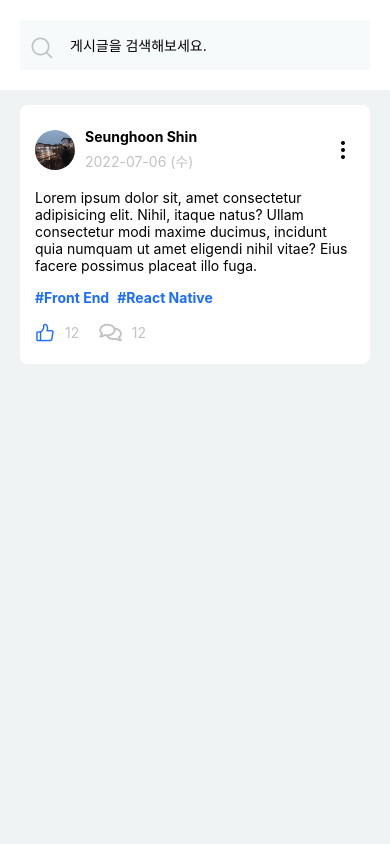
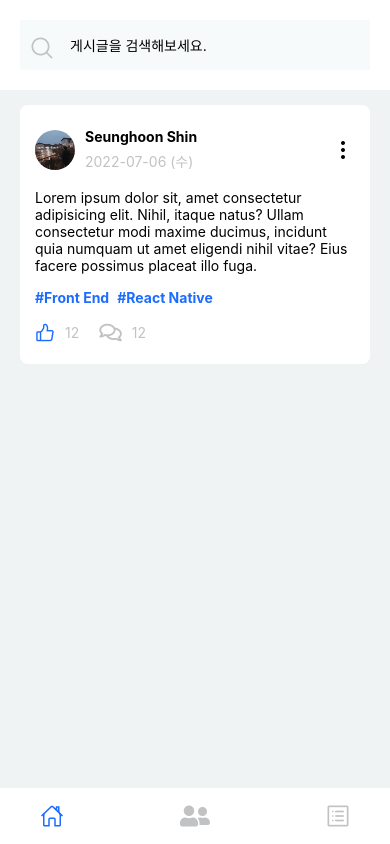
Before and after one commit to zlzlzlmo/RN-dailylife-app-client, a React Native app: screen /Home in a window 390 px wide. Built offline with nearby package versions, Linux system fonts and the light colour scheme.

Commit message:
style: remove touchable opacity and add pressable

```diff
--- a/src/components/home/Footer.tsx
+++ b/src/components/home/Footer.tsx
@@ -1,8 +1,7 @@
-import { StyleSheet, Text, View } from "react-native";
+import { Pressable, StyleSheet, Text, View } from "react-native";
 import React from "react";
 import { Ionicons } from "@expo/vector-icons";
 import { colors } from "../../styles/variables/color";
-import { TouchableOpacity } from "react-native-gesture-handler";
 import { FontAwesome5 } from "@expo/vector-icons";
 import { AntDesign } from "@expo/vector-icons";
 import { useSafeAreaInsets } from "react-native-safe-area-context";
@@ -14,19 +13,19 @@ const Footer = () => {
     <View
       style={{
         ...styles.container,
-        paddingBottom: insets.bottom + 25,
-        paddingTop: 25,
+        paddingBottom: insets.bottom + 15,
+        paddingTop: 15,
       }}
     >
-      <TouchableOpacity>
+      <Pressable>
         <Ionicons name="home-outline" size={24} color={colors.subColor} />
-      </TouchableOpacity>
-      <TouchableOpacity>
+      </Pressable>
+      <Pressable>
         <FontAwesome5 name="user-friends" size={24} color={colors.lightGrey} />
-      </TouchableOpacity>
-      <TouchableOpacity>
+      </Pressable>
+      <Pressable>
         <AntDesign name="profile" size={24} color={colors.lightGrey} />
-      </TouchableOpacity>
+      </Pressable>
     </View>
   );
 };
--- a/src/components/home/Post.tsx
+++ b/src/components/home/Post.tsx
@@ -2,7 +2,6 @@ import { StyleSheet, Text, View, Image, Pressable } from "react-native";
 import React from "react";
 import { colors } from "../../styles/variables/color";
 import { Feather } from "@expo/vector-icons";
-import { TouchableOpacity } from "react-native-gesture-handler";
 import useModal from "../../hooks/usePopup/usePopup";
 import PostControlModal from "../modal/PostControlModal";
 import { AntDesign } from "@expo/vector-icons";
--- a/src/components/screens/HomeScreen.tsx
+++ b/src/components/screens/HomeScreen.tsx
@@ -10,7 +10,7 @@ const HomeScreen = () => {
     <SafeAreaView style={styles.container}>
       <Header />
       <Post />
-      {/* <Footer /> */}
+      <Footer />
     </SafeAreaView>
   );
 };
```
Also changed, not shown: src/assets/images/dummy.png (added).
